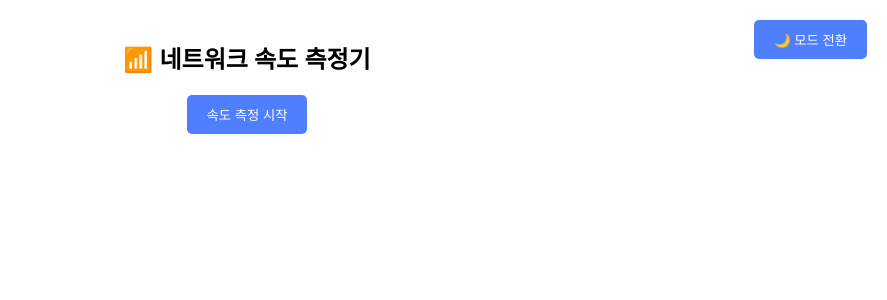
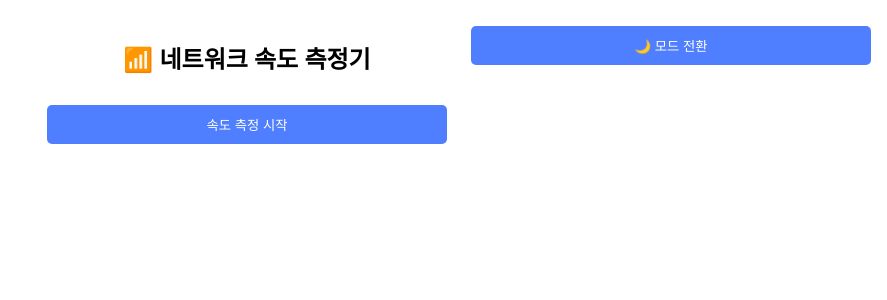
Before and after one commit to Leegunmyeong/schoolproject, a Flask app: page / in a window 1280 px wide. Shown: the top 300 px of the page, without its empty margins (393-1280 px from the left). Run offline with Flask 3, Linux system fonts and the light colour scheme.

Commit message:
index.html

```diff
--- a/templates/index.html
+++ b/templates/index.html
@@ -2,8 +2,8 @@
 <html lang="ko">
 
 <head>
-    <meta charset="UTF-8">
-    <meta name="viewport" content="width=device-width, initial-scale=1.0">
+  <meta charset="UTF-8" />
+  <meta name="viewport" content="width=device-width, initial-scale=1.0" />
   <title>네트워크 속도 진단</title>
   <script src="https://cdn.jsdelivr.net/npm/chart.js"></script>
   <style>
@@ -28,6 +28,15 @@
       margin: 0;
       padding: 20px;
       display: flex;
+      justify-content: center;
+    }
+
+    .container {
+      max-width: 100%;
+      width: 100%;
+      padding: 0 16px;
+      box-sizing: border-box;
+      display: flex;
       flex-direction: column;
       align-items: center;
     }
@@ -36,6 +45,7 @@
       display: flex;
       align-items: center;
       gap: 8px;
+      text-align: center;
     }
 
     button {
@@ -45,6 +55,9 @@
       border: none;
       border-radius: 5px;
       cursor: pointer;
+      width: 100%;
+      max-width: 400px;
+      margin-top: 10px;
     }
 
     button:hover {
@@ -54,6 +67,7 @@
     #status {
       margin-top: 20px;
       font-weight: bold;
+      text-align: center;
     }
 
     #feedback {
@@ -62,15 +76,21 @@
     }
 
     #speedChart {
-            max-width: 600px;
-            width: 100%;
+      max-width: 100%;
       margin-top: 30px;
     }
 
+    canvas {
+      width: 100% !important;
+      height: auto !important;
+      max-height: 300px;
+    }
+
     #modeToggle {
-            position: absolute;
-            top: 20px;
-            right: 20px;
+      position: fixed;
+      top: 16px;
+      right: 16px;
+      z-index: 10;
     }
 
     .dots {
@@ -97,41 +117,25 @@
     }
 
     @keyframes blink {
-
-            0%,
-            80%,
-            100% {
+      0%, 80%, 100% {
         opacity: 0;
       }
-
       40% {
         opacity: 1;
-            }
-        }
-
-        @media (max-width: 600px) {
-            h2 {
-                font-size: 1.2em;
-                text-align: center;
-            }
-
-            button {
-                width: 100%;
-                margin-top: 10px;
       }
     }
   </style>
 </head>
 
 <body>
+  <div class="container">
     <button id="modeToggle" onclick="toggleMode()">🌙 모드 전환</button>
-
     <h2>📶 네트워크 속도 측정기</h2>
     <button onclick="startTest()">속도 측정 시작</button>
-
     <p id="status"></p>
     <canvas id="speedChart" style="display:none;"></canvas>
     <div id="feedback"></div>
+  </div>
 
   <script>
     let chartInstance = null;
@@ -145,9 +149,8 @@
 
     function startTest() {
       document.getElementById("status").innerHTML = "⏳ 측정 중입니다... 잠시만 기다려 주세요. <span class='dots'><span></span><span></span><span></span></span>";
-            document.getElementById("feedback").innerHTML = ""; // <-- 피드백 초기화
+      document.getElementById("feedback").innerHTML = "";
       document.getElementById("speedChart").style.display = "none";
-
 
       fetch("/api/speedtest")
         .then(res => res.json())
@@ -162,7 +165,6 @@
       document.getElementById("speedChart").style.display = "block";
       const ctx = document.getElementById("speedChart").getContext("2d");
 
-            // 기존 차트가 존재하면 제거
       if (chartInstance) {
         chartInstance.destroy();
       }
@@ -180,12 +182,13 @@
         options: {
           responsive: true,
           scales: {
-                        y: { beginAtZero: true }
+            y: {
+              beginAtZero: true
+            }
           }
         }
       });
     }
-
 
     function showFeedback(data) {
       const avgDownload = 95.0;
```
Lines whose indentation alone changed are shown as unchanged.
